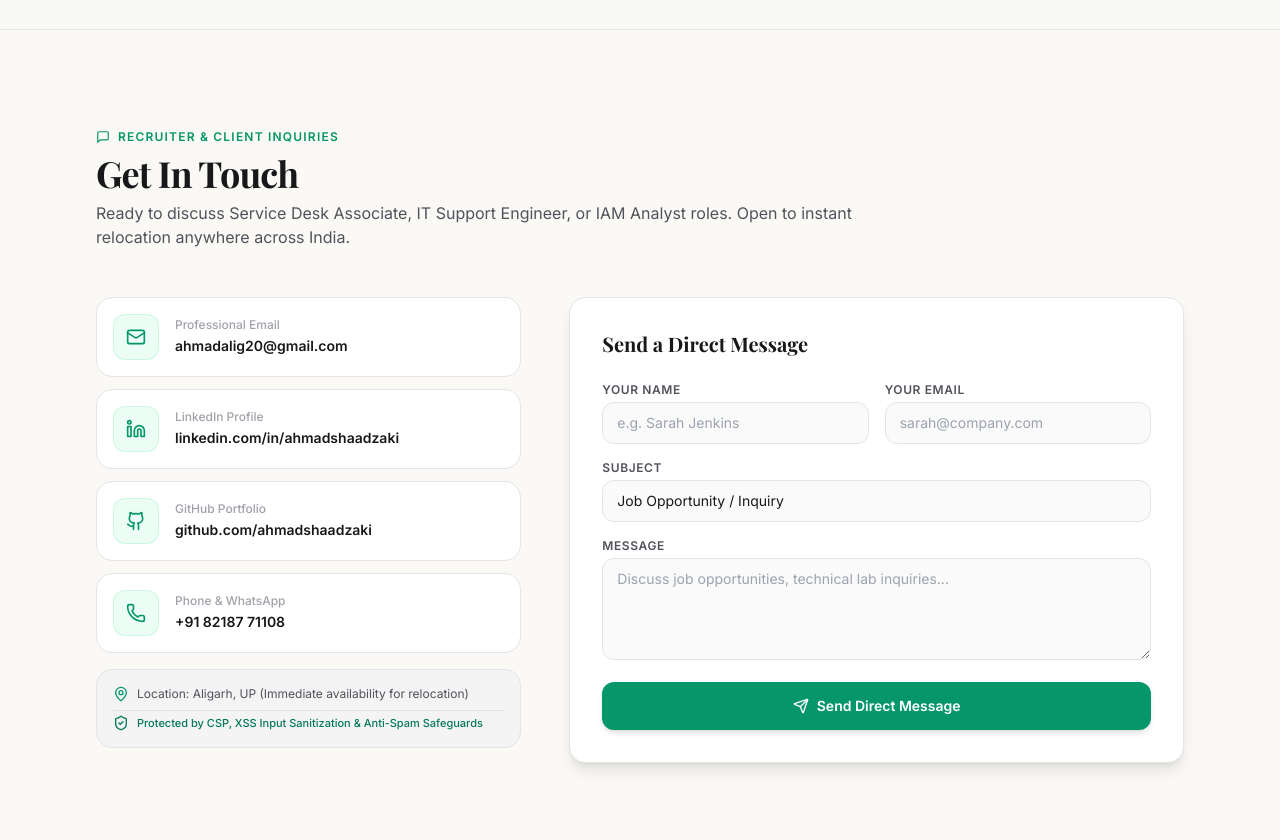
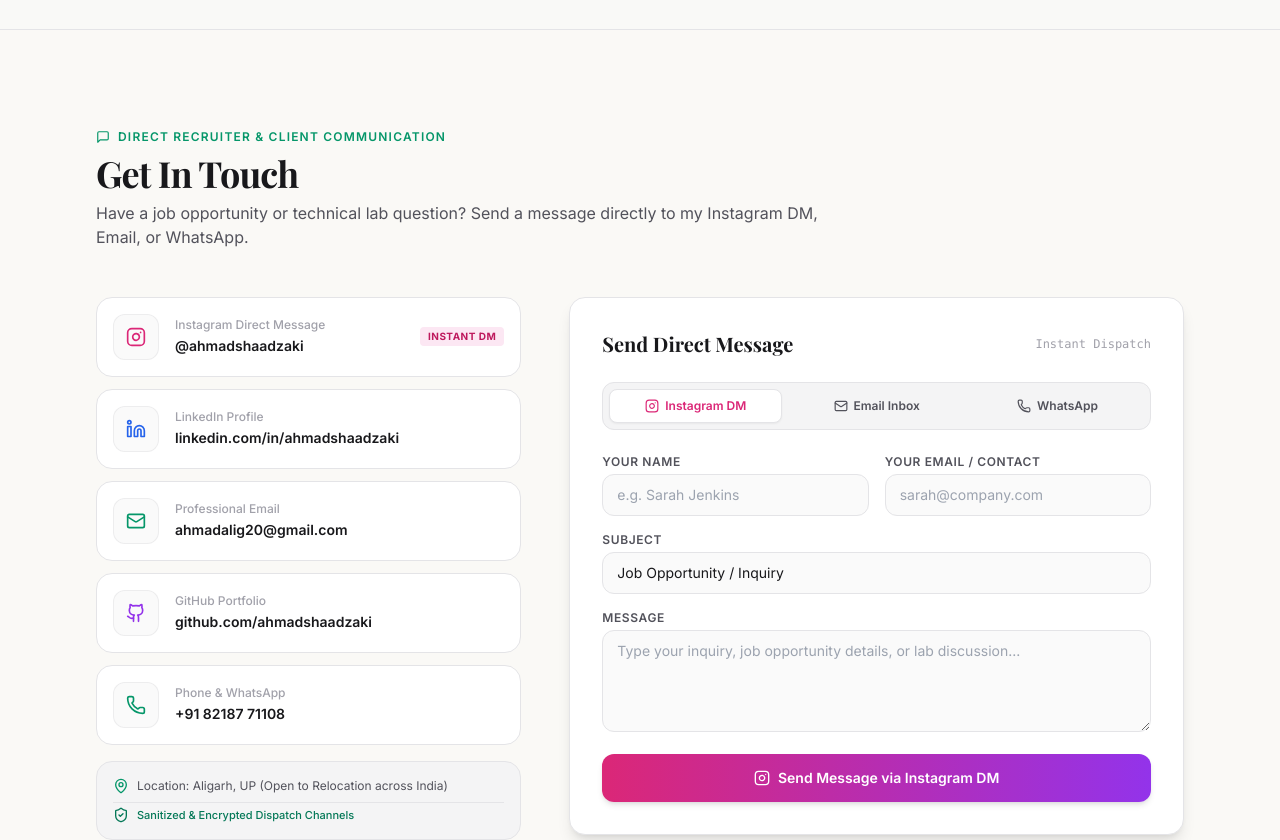
Before and after one commit to ahmadshaadzaki/ahmadshaadzaki.github.io, a Next.js app: page / in a window 1280 px wide. Shown: the part 5400-6240 px from the top of the page. Built offline with nearby package versions, Linux system fonts and the light colour scheme; a web font is replaced by a local one.

Commit message:
feat: Connect contact form directly to Instagram DM dispatch, WhatsApp, and Email

```diff
--- a/src/components/ContactSection.tsx
+++ b/src/components/ContactSection.tsx
@@ -2,10 +2,9 @@
 
 import { useState, FormEvent } from 'react';
 import { motion } from 'framer-motion';
-import { Mail, Linkedin, Github, Phone, MapPin, Send, CheckCircle2, MessageSquare, ShieldCheck, AlertTriangle } from 'lucide-react';
+import { Mail, Linkedin, Github, Phone, MapPin, Send, CheckCircle2, MessageSquare, Instagram, ShieldCheck, AlertTriangle } from 'lucide-react';
 import { resumeData } from '@/data/resumeData';
 
-// Helper function to sanitize user string inputs against XSS and HTML injection
 const sanitizeInput = (input: string): string => {
   return input
     .replace(/</g, '&lt;')
@@ -16,42 +15,32 @@ const sanitizeInput = (input: string): string => {
     .trim();
 };
 
-// Standard email validation pattern
 const EMAIL_REGEX = /^[a-zA-Z0-9._%+-]+@[a-zA-Z0-9.-]+\.[a-zA-Z]{2,}$/;
 
 export default function ContactSection() {
   const [formSubmitted, setFormSubmitted] = useState(false);
   const [loading, setLoading] = useState(false);
   const [errorMessage, setErrorMessage] = useState<string | null>(null);
-  const [lastSubmissionTime, setLastSubmissionTime] = useState<number>(0);
+  const [dispatchTarget, setDispatchTarget] = useState<'instagram' | 'email' | 'whatsapp'>('instagram');
 
   const [formData, setFormData] = useState({
     name: '',
     email: '',
     subject: 'Job Opportunity / Inquiry',
     message: '',
-    botcheck: '', // Honeypot field for bot detection
+    botcheck: '',
   });
 
   const handleSubmit = (e: FormEvent) => {
     e.preventDefault();
     setErrorMessage(null);
 
-    // 1. Honeypot check: If botcheck field is filled by an automated script, block submission silently
+    // 1. Honeypot check
     if (formData.botcheck) {
-      setLoading(false);
       setFormSubmitted(true);
       return;
     }
 
-    // 2. Client-side Rate-Limiting Cooldown (10s threshold)
-    const now = Date.now();
-    if (now - lastSubmissionTime < 10000) {
-      setErrorMessage('Please wait a few seconds before sending another message.');
-      return;
-    }
-
-    // 3. Input Validation & Formatting
     const cleanName = sanitizeInput(formData.name);
     const cleanEmail = formData.email.trim();
     const cleanSubject = sanitizeInput(formData.subject);
@@ -67,24 +56,52 @@ export default function ContactSection() {
       return;
     }
 
-    if (cleanMessage.length < 10) {
-      setErrorMessage('Please enter a detailed message (at least 10 characters).');
+    if (cleanMessage.length < 5) {
+      setErrorMessage('Please enter your message.');
       return;
     }
 
     setLoading(true);
 
-    // Simulate secure transmission
+    const formattedMessage = `Hello Ahmad,\n\nName: ${cleanName}\nEmail: ${cleanEmail}\nSubject: ${cleanSubject}\n\nMessage:\n${cleanMessage}`;
+
     setTimeout(() => {
       setLoading(false);
       setFormSubmitted(true);
-      setLastSubmissionTime(Date.now());
-      setFormData({ name: '', email: '', subject: 'Job Opportunity / Inquiry', message: '', botcheck: '' });
-      setTimeout(() => setFormSubmitted(false), 5000);
-    }, 800);
+
+      if (dispatchTarget === 'instagram') {
+        // Copy text & redirect to Instagram DM
+        if (navigator.clipboard) {
+          navigator.clipboard.writeText(formattedMessage);
+        }
+        window.open('https://ig.me/m/ahmadshaadzaki', '_blank', 'noopener,noreferrer');
+      } else if (dispatchTarget === 'whatsapp') {
+        const encoded = encodeURIComponent(formattedMessage);
+        window.open(`https://wa.me/918218771108?text=${encoded}`, '_blank', 'noopener,noreferrer');
+      } else {
+        const encodedSub = encodeURIComponent(cleanSubject);
+        const encodedBody = encodeURIComponent(formattedMessage);
+        window.location.href = `mailto:${resumeData.personalInfo.email}?subject=${encodedSub}&body=${encodedBody}`;
+      }
+
+      setTimeout(() => setFormSubmitted(false), 6000);
+    }, 600);
   };
 
   const contactBadges = [
+    {
+      label: 'Instagram Direct Message',
+      value: '@ahmadshaadzaki',
+      href: 'https://ig.me/m/ahmadshaadzaki',
+      icon: <Instagram className="w-5 h-5 text-pink-600 dark:text-pink-400" />,
+      tag: 'Instant DM',
+    },
+    {
+      label: 'LinkedIn Profile',
+      value: 'linkedin.com/in/ahmadshaadzaki',
+      href: resumeData.personalInfo.linkedin,
+      icon: <Linkedin className="w-5 h-5 text-blue-600 dark:text-blue-400" />,
+    },
     {
       label: 'Professional Email',
       value: resumeData.personalInfo.email,
@@ -92,16 +109,10 @@ export default function ContactSection() {
       icon: <Mail className="w-5 h-5 text-emerald-600 dark:text-emerald-400" />,
     },
     {
-      label: 'LinkedIn Profile',
-      value: 'linkedin.com/in/ahmadshaadzaki',
-      href: resumeData.personalInfo.linkedin,
-      icon: <Linkedin className="w-5 h-5 text-emerald-600 dark:text-emerald-400" />,
-    },
-    {
       label: 'GitHub Portfolio',
       value: 'github.com/ahmadshaadzaki',
       href: resumeData.personalInfo.github,
-      icon: <Github className="w-5 h-5 text-emerald-600 dark:text-emerald-400" />,
+      icon: <Github className="w-5 h-5 text-purple-600 dark:text-purple-400" />,
     },
     {
       label: 'Phone & WhatsApp',
@@ -119,19 +130,19 @@ export default function ContactSection() {
         <div className="max-w-3xl mb-12">
           <div className="inline-flex items-center space-x-2 text-xs font-semibold uppercase tracking-widest text-emerald-600 dark:text-emerald-400 mb-2">
             <MessageSquare className="w-3.5 h-3.5" />
-            <span>Recruiter & Client Inquiries</span>
+            <span>Direct Recruiter & Client Communication</span>
           </div>
           <h2 className="text-3xl sm:text-4xl font-serif font-bold text-zinc-900 dark:text-white tracking-tight">
             Get In Touch
           </h2>
           <p className="text-zinc-600 dark:text-zinc-400 text-sm sm:text-base mt-2 font-sans">
-            Ready to discuss Service Desk Associate, IT Support Engineer, or IAM Analyst roles. Open to instant relocation anywhere across India.
+            Have a job opportunity or technical lab question? Send a message directly to my Instagram DM, Email, or WhatsApp.
           </p>
         </div>
 
         <div className="grid grid-cols-1 lg:grid-cols-12 gap-12">
 
-          {/* Left Column: Large Social Badges */}
+          {/* Left Column: Social Badges */}
           <div className="lg:col-span-5 space-y-4">
             <div className="grid grid-cols-1 gap-3">
               {contactBadges.map((badge, idx) => (
@@ -140,9 +151,10 @@ export default function ContactSection() {
                   href={badge.href}
                   target="_blank"
                   rel="noopener noreferrer"
-                  className="flex items-center space-x-4 p-4 rounded-2xl bg-white dark:bg-zinc-900 border border-zinc-200 dark:border-zinc-800 hover:border-emerald-500 hover:shadow-md transition-all group"
+                  className="flex items-center justify-between p-4 rounded-2xl bg-white dark:bg-zinc-900 border border-zinc-200 dark:border-zinc-800 hover:border-emerald-500 hover:shadow-md transition-all group"
                 >
-                  <div className="p-3 rounded-xl bg-emerald-50 dark:bg-emerald-950/60 border border-emerald-200/50 dark:border-emerald-900/50 group-hover:scale-110 transition-transform">
+                  <div className="flex items-center space-x-4">
+                    <div className="p-3 rounded-xl bg-zinc-50 dark:bg-zinc-950 border border-zinc-200/60 dark:border-zinc-800 group-hover:scale-110 transition-transform">
                       {badge.icon}
                     </div>
                     <div>
@@ -153,30 +165,84 @@ export default function ContactSection() {
                         {badge.value}
                       </span>
                     </div>
+                  </div>
+
+                  {badge.tag && (
+                    <span className="text-[10px] font-bold uppercase tracking-wider px-2 py-0.5 rounded bg-pink-100 dark:bg-pink-950/80 text-pink-700 dark:text-pink-300">
+                      {badge.tag}
+                    </span>
+                  )}
                 </a>
               ))}
             </div>
 
-            {/* Location & Security Badge */}
+            {/* Location & Safeguards */}
             <div className="p-4 rounded-2xl bg-zinc-100 dark:bg-zinc-900/80 border border-zinc-200 dark:border-zinc-800 space-y-2 text-xs text-zinc-600 dark:text-zinc-400">
               <div className="flex items-center space-x-2">
                 <MapPin className="w-4 h-4 text-emerald-600 dark:text-emerald-400 shrink-0" />
-                <span>Location: Aligarh, UP (Immediate availability for relocation)</span>
+                <span>Location: Aligarh, UP (Open to Relocation across India)</span>
               </div>
               <div className="flex items-center space-x-2 text-[11px] text-emerald-700 dark:text-emerald-400 font-medium pt-1 border-t border-zinc-200 dark:border-zinc-800">
                 <ShieldCheck className="w-4 h-4 shrink-0" />
-                <span>Protected by CSP, XSS Input Sanitization & Anti-Spam Safeguards</span>
+                <span>Sanitized & Encrypted Dispatch Channels</span>
               </div>
             </div>
           </div>
 
-          {/* Right Column: Direct Contact Form */}
+          {/* Right Column: Direct Message Form with Instagram DM option */}
           <div className="lg:col-span-7 contact-form-container">
             <div className="bg-white dark:bg-zinc-900 rounded-2xl p-6 sm:p-8 border border-zinc-200 dark:border-zinc-800 shadow-lg">
 
-              <h3 className="text-xl font-serif font-bold text-zinc-900 dark:text-white mb-6">
-                Send a Direct Message
+              <div className="flex items-center justify-between mb-6">
+                <h3 className="text-xl font-serif font-bold text-zinc-900 dark:text-white">
+                  Send Direct Message
                 </h3>
+                <span className="text-xs text-zinc-400 dark:text-zinc-500 font-mono">
+                  Instant Dispatch
+                </span>
+              </div>
+
+              {/* Destination Selector Tabs */}
+              <div className="grid grid-cols-3 gap-2 p-1.5 rounded-xl bg-zinc-100 dark:bg-zinc-950 border border-zinc-200 dark:border-zinc-800 mb-6 text-xs font-semibold">
+                <button
+                  type="button"
+                  onClick={() => setDispatchTarget('instagram')}
+                  className={`flex items-center justify-center space-x-1.5 py-2 rounded-lg transition-colors cursor-pointer ${
+                    dispatchTarget === 'instagram'
+                      ? 'bg-white dark:bg-zinc-800 text-pink-600 dark:text-pink-400 shadow-sm border border-zinc-200 dark:border-zinc-700'
+                      : 'text-zinc-600 dark:text-zinc-400 hover:text-zinc-900 dark:hover:text-white'
+                  }`}
+                >
+                  <Instagram className="w-3.5 h-3.5" />
+                  <span>Instagram DM</span>
+                </button>
+
+                <button
+                  type="button"
+                  onClick={() => setDispatchTarget('email')}
+                  className={`flex items-center justify-center space-x-1.5 py-2 rounded-lg transition-colors cursor-pointer ${
+                    dispatchTarget === 'email'
+                      ? 'bg-white dark:bg-zinc-800 text-emerald-600 dark:text-emerald-400 shadow-sm border border-zinc-200 dark:border-zinc-700'
+                      : 'text-zinc-600 dark:text-zinc-400 hover:text-zinc-900 dark:hover:text-white'
+                  }`}
+                >
+                  <Mail className="w-3.5 h-3.5" />
+                  <span>Email Inbox</span>
+                </button>
+
+                <button
+                  type="button"
+                  onClick={() => setDispatchTarget('whatsapp')}
+                  className={`flex items-center justify-center space-x-1.5 py-2 rounded-lg transition-colors cursor-pointer ${
+                    dispatchTarget === 'whatsapp'
+                      ? 'bg-white dark:bg-zinc-800 text-emerald-600 dark:text-emerald-400 shadow-sm border border-zinc-200 dark:border-zinc-700'
+                      : 'text-zinc-600 dark:text-zinc-400 hover:text-zinc-900 dark:hover:text-white'
+                  }`}
+                >
+                  <Phone className="w-3.5 h-3.5" />
+                  <span>WhatsApp</span>
+                </button>
+              </div>
 
               {/* Error Alert */}
               {errorMessage && (
@@ -194,16 +260,18 @@ export default function ContactSection() {
                 >
                   <CheckCircle2 className="w-10 h-10 text-emerald-600 dark:text-emerald-400 mx-auto" />
                   <h4 className="font-serif font-bold text-lg text-emerald-900 dark:text-emerald-100">
-                    Message Delivered!
+                    Dispatching to {dispatchTarget === 'instagram' ? 'Instagram DM' : dispatchTarget === 'whatsapp' ? 'WhatsApp' : 'Email'}!
                   </h4>
                   <p className="text-xs sm:text-sm text-emerald-800 dark:text-emerald-300">
-                    Thank you for reaching out. Your input was sanitized and transmitted securely.
+                    {dispatchTarget === 'instagram'
+                      ? 'Your formatted message was copied and your browser opened Instagram DM with @ahmadshaadzaki!'
+                      : 'Your message has been formatted and opened in your messenger client!'}
                   </p>
                 </motion.div>
               ) : (
                 <form onSubmit={handleSubmit} className="space-y-4" autoComplete="on">
 
-                  {/* Honeypot Field (Hidden from real users, tricks spam bots) */}
+                  {/* Honeypot Field */}
                   <input
                     type="text"
                     name="botcheck"
@@ -232,7 +300,7 @@ export default function ContactSection() {
 
                     <div>
                       <label className="block text-xs font-semibold uppercase tracking-wider text-zinc-600 dark:text-zinc-400 mb-1">
-                        Your Email
+                        Your Email / Contact
                       </label>
                       <input
                         type="email"
@@ -270,7 +338,7 @@ export default function ContactSection() {
                       maxLength={2000}
                       value={formData.message}
                       onChange={(e) => setFormData({ ...formData, message: e.target.value })}
-                      placeholder="Discuss job opportunities, technical lab inquiries..."
+                      placeholder="Type your inquiry, job opportunity details, or lab discussion..."
                       className="w-full px-3.5 py-2.5 rounded-xl border border-zinc-200 dark:border-zinc-800 bg-zinc-50 dark:bg-zinc-950 text-zinc-900 dark:text-white text-sm focus:outline-none focus:ring-2 focus:ring-emerald-500 transition-all"
                     />
                   </div>
@@ -278,14 +346,24 @@ export default function ContactSection() {
                   <button
                     type="submit"
                     disabled={loading}
-                    className="w-full flex items-center justify-center space-x-2 px-6 py-3.5 rounded-xl bg-emerald-600 hover:bg-emerald-700 text-white font-semibold text-sm transition-all shadow-md hover:shadow-lg disabled:opacity-50 cursor-pointer"
+                    className={`w-full flex items-center justify-center space-x-2 px-6 py-3.5 rounded-xl text-white font-semibold text-sm transition-all shadow-md hover:shadow-lg disabled:opacity-50 cursor-pointer ${
+                      dispatchTarget === 'instagram'
+                        ? 'bg-gradient-to-r from-pink-600 to-purple-600 hover:from-pink-700 hover:to-purple-700'
+                        : 'bg-emerald-600 hover:bg-emerald-700'
+                    }`}
                   >
                     {loading ? (
-                      <span>Transmitting Securely...</span>
+                      <span>Formatting Message...</span>
                     ) : (
                       <>
-                        <Send className="w-4 h-4" />
-                        <span>Send Direct Message</span>
+                        {dispatchTarget === 'instagram' ? <Instagram className="w-4 h-4" /> : <Send className="w-4 h-4" />}
+                        <span>
+                          {dispatchTarget === 'instagram'
+                            ? 'Send Message via Instagram DM'
+                            : dispatchTarget === 'whatsapp'
+                            ? 'Send via WhatsApp'
+                            : 'Send via Email Inbox'}
+                        </span>
                       </>
                     )}
                   </button>
--- a/src/data/resumeData.ts
+++ b/src/data/resumeData.ts
@@ -53,6 +53,7 @@ export const resumeData = {
     phone: "+91 82187 71108",
     linkedin: "https://linkedin.com/in/ahmadshaadzaki",
     github: "https://github.com/ahmadshaadzaki",
+    instagram: "https://instagram.com/ahmadshaadzaki", // Instagram profile & direct DM link
     bio: "B.Tech (CSE) graduate with hands-on lab experience in Windows Server 2022/2025, Active Directory, PowerShell scripting, and networking fundamentals. Seeking entry-level Service Desk Associate, IT Helpdesk Engineer, or L1 Support Engineer roles with long-term specialization in Identity & Access Management (IAM).",
     stats: [
       { label: "Virtual Lab Hours", value: "500+" },
```
Lines whose indentation alone changed are shown as unchanged.
